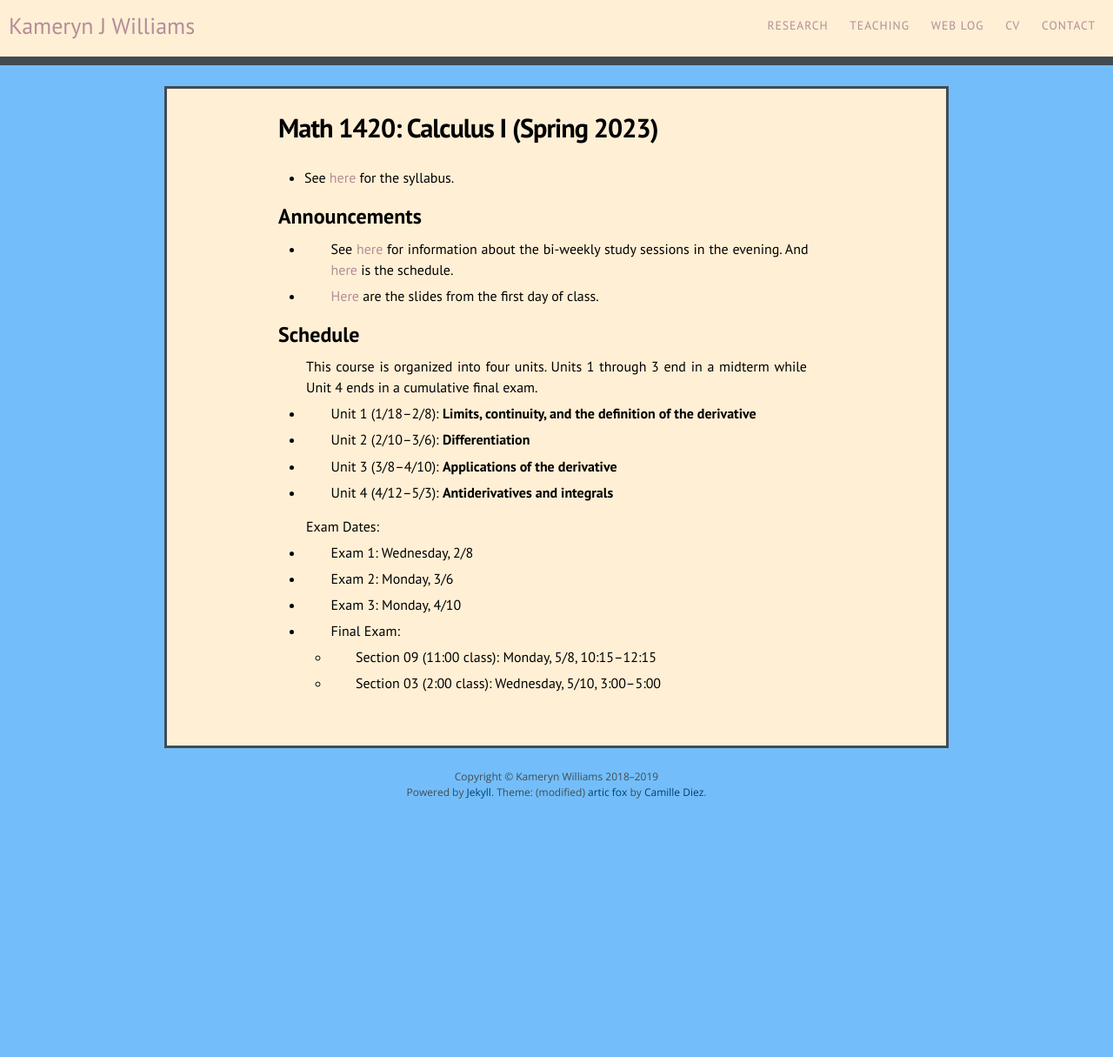
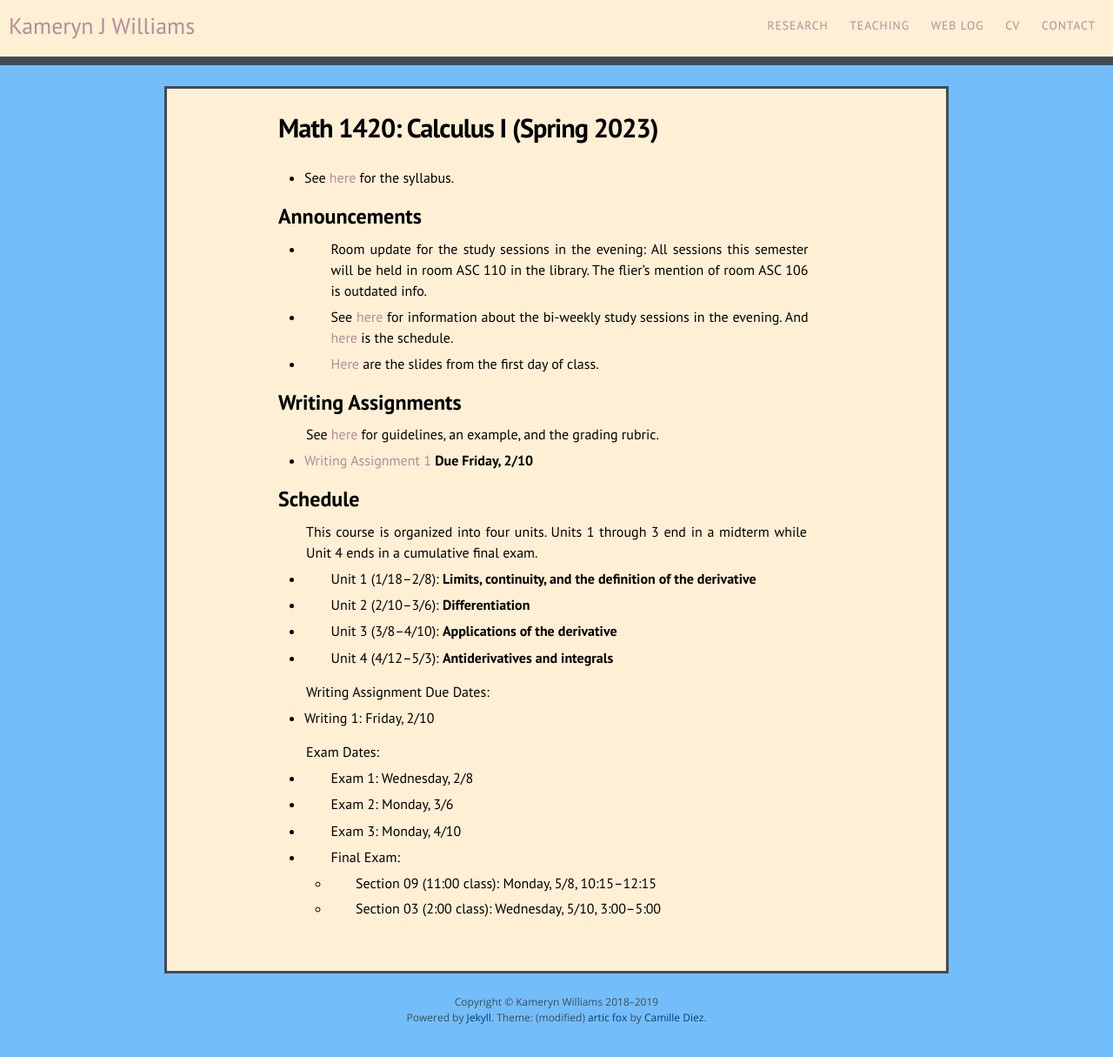
Before and after one commit to kamerynjw/kamerynjw.github.io, a Jekyll site: the page built from teaching/2023/math1420.md, in a window 1280 px wide. Shown: the whole page at 87% size. Built offline with Jekyll 4.4.1, drawn with Linux system fonts in a browser that asks for light colours; nearby versions of some CDN libraries; before the commit the page ends 956 px from its top, so only the background shows below that.

Commit message:
written stuff for 1420

```diff
--- a/teaching/2023/math1420.md
+++ b/teaching/2023/math1420.md
@@ -10,10 +10,18 @@ permalink: /teaching/2023/math1420/
 Announcements
 -------------
 
+* Room update for the study sessions in the evening: All sessions this semester will be held in room ASC 110 in the library. The flier's mention of room ASC 106 is outdated info.
+
 * See [here]({{ page.url }}study-sessions-ad.pdf) for information about the bi-weekly study sessions in the evening. And [here]({{ page.url }}study-session-schedule.pdf) is the schedule.
 
 * [Here]({{ page.url }}day1.pdf) are the slides from the first day of class.
 
+Writing Assignments
+-------
+
+See [here]({{ page.url }}written-work) for guidelines, an example, and the grading rubric.
+
+* [Writing Assignment 1]({{ page.url }}w1.pdf) **Due Friday, 2/10**
 
 Schedule
 --------
@@ -28,6 +36,10 @@ This course is organized into four units. Units 1 through 3 end in a midterm whi
 
 * Unit 4 (4/12–5/3): **Antiderivatives and integrals**
 
+Writing Assignment Due Dates:
+
+* Writing 1: Friday, 2/10
+
 Exam Dates:
 
 * Exam 1: Wednesday, 2/8
```
Also changed, not shown: teaching/2023/math1420/written-work.md (added, +25 -0 lines), 2 other files.
